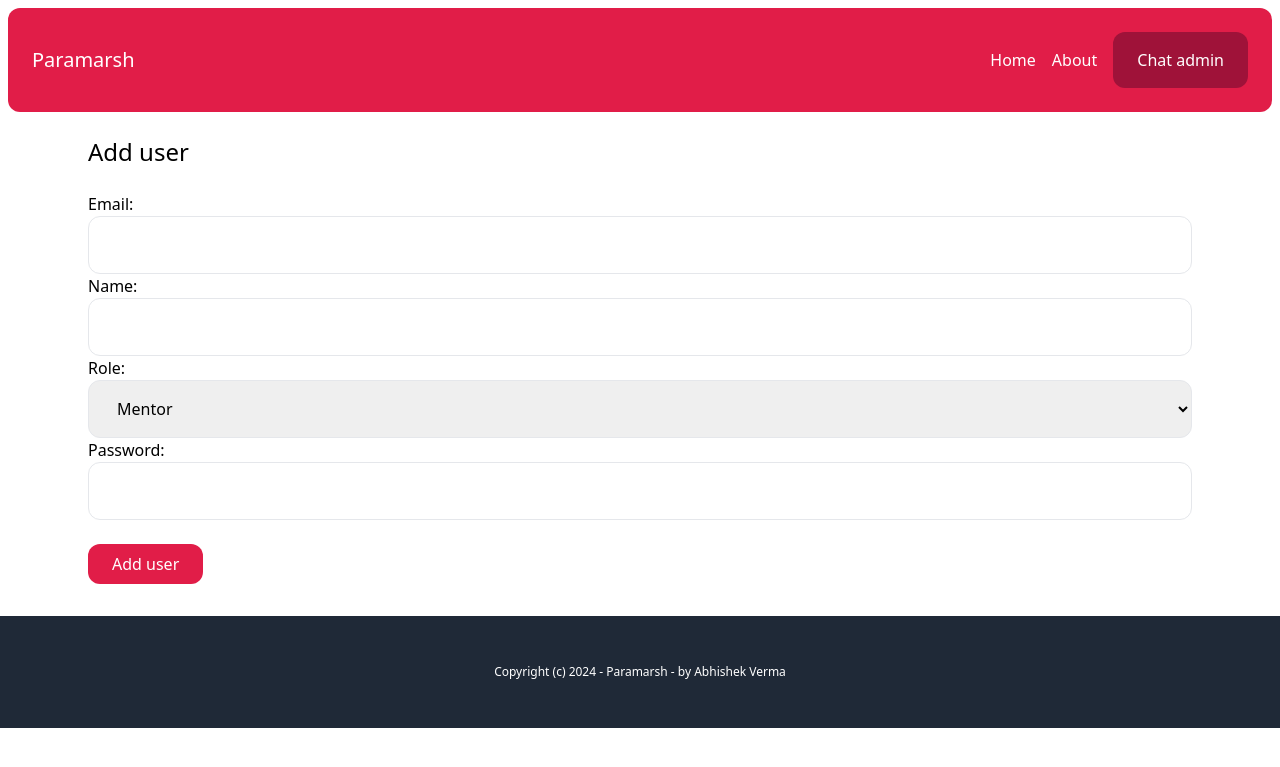
After one commit to verma-abhi/PARAMARSH, a Django app: page /chat-admin/add-user/ in a window 1280 px wide. The commit adds this page. Shown: the top 767 px of the page. Run offline with Django 4.2, Linux system fonts and the light colour scheme; a user stored in the database is signed in; style sheets or scripts are compiled from the project's sources.

Commit message:
User Management functionalities added

```diff
--- /dev/null
+++ b/paramarsh/chat/templates/chat/add_user.html
@@ -0,0 +1,14 @@
+{% extends 'core/base.html' %}
+
+{% block content %}
+    <h1 class="mb-6 text-2xl">Add user</h1>
+
+    <form method="post" action=".">
+        {% csrf_token %}
+
+        {{ form.as_p }}
+
+        <button class="mt-6 inline-block py-2 px-6 bg-rose-600 text-white rounded-xl">Add user</button>
+    </form>
+
+{% endblock %}
--- a/paramarsh/chat/urls.py
+++ b/paramarsh/chat/urls.py
@@ -6,4 +6,9 @@ app_name = 'chat'
 
 urlpatterns = [
     path('api/create-room/<str:uuid>/',views.create_room,name='create-room'),
+    path('chat-admin/', views.admin, name='admin'),
+    path('chat-admin/add-user/', views.add_user, name='add_user'),
+    path('chat-admin/users/<uuid:uuid>/', views.user_detail, name='user_detail'),
+    path('chat-admin/users/<uuid:uuid>/edit/', views.edit_user, name='edit_user'),
+    path('chat-admin/<str:uuid>/', views.room, name='room'),
 ]
--- a/paramarsh/chat/views.py
+++ b/paramarsh/chat/views.py
@@ -44,3 +44,87 @@ def room(request, uuid):
     return render(request, 'chat/room.html', {
         'room': room
     })
+
+@login_required
+def delete_room(request, uuid):
+    if request.user.has_perm('room.delete_room'):
+        room = Room.objects.get(uuid=uuid)
+        room.delete()
+
+        messages.success(request, 'The room was deleted!')
+
+        return redirect('/chat-admin/')
+    else:
+        messages.error(request, 'You don\'t have access to delete rooms!')
+
+        return redirect('/chat-admin/')
+
+
+@login_required
+def user_detail(request, uuid):
+    user = User.objects.get(pk=uuid)
+    rooms = user.rooms.all()
+
+    return render(request, 'chat/user_detail.html', {
+        'user': user,
+        'rooms': rooms
+    })
+
+
+@login_required
+def add_user(request):
+    if request.user.has_perm('user.add_user'):
+        if request.method == 'POST':
+            form = AddUserForm(request.POST)
+
+            if form.is_valid():
+                user = form.save(commit=False)
+                user.is_staff = True
+                user.set_password(request.POST.get('password'))
+                user.save()
+
+                if user.role == User.MANAGER:
+                    group = Group.objects.get(name='Managers')
+                    group.user_set.add(user)
+
+                messages.success(request, 'The user was added!')
+
+                return redirect('/chat-admin/')
+        else:
+            form = AddUserForm()
+
+        return render(request, 'chat/add_user.html', {
+            'form': form
+        })
+    else:
+        messages.error(request, 'You don\'t have access to add users!')
+
+        return redirect('/chat-admin/')
+
+
+
+@login_required
+def edit_user(request, uuid):
+    if request.user.has_perm('user.edit_user'):
+        user = User.objects.get(pk=uuid)
+
+        if request.method == 'POST':
+            form = EditUserForm(request.POST, instance=user)
+
+            if form.is_valid():
+                form.save()
+
+                messages.success(request, 'The changes was saved!')
+
+                return redirect('/chat-admin/')
+        else:
+            form = EditUserForm(instance=user)
+
+        return render(request, 'chat/edit_user.html', {
+            'user': user,
+            'form': form
+        })
+    else:
+        messages.error(request, 'You don\'t have access to edit users!')
+
+        return redirect('/chat-admin/')
--- a/paramarsh/core/templates/core/base.html
+++ b/paramarsh/core/templates/core/base.html
@@ -18,6 +18,10 @@
                 <div class="flex items-center space-x-4">
                     <a href="{% url 'core:index' %}">Home</a>
                     <a href="{% url 'core:about' %}">About</a>
+
+                    {% if request.user.is_authenticated %}
+                    <a href="{% url 'chat:admin' %}" class="inline-block py-4 px-6 bg-rose-800 text-white rounded-xl">Chat admin</a>
+                    {% endif %}
                 </div>
             </nav>
 
--- a/paramarsh/paramarsh/urls.py
+++ b/paramarsh/paramarsh/urls.py
@@ -3,7 +3,7 @@ from django.urls import path, include
 
 
 urlpatterns = [
-    path('',include('chat.urls')),
+    path('', include('chat.urls')),
     path('', include('core.urls')),
     path('', include('account.urls')),
     path('admin/', admin.site.urls),
```
Also changed, not shown: paramarsh/chat/templates/chat/edit_user.html (added, +13 -0 lines), paramarsh/chat/templates/chat/user_detail.html (added, +14 -0 lines), paramarsh/db.sqlite3.
